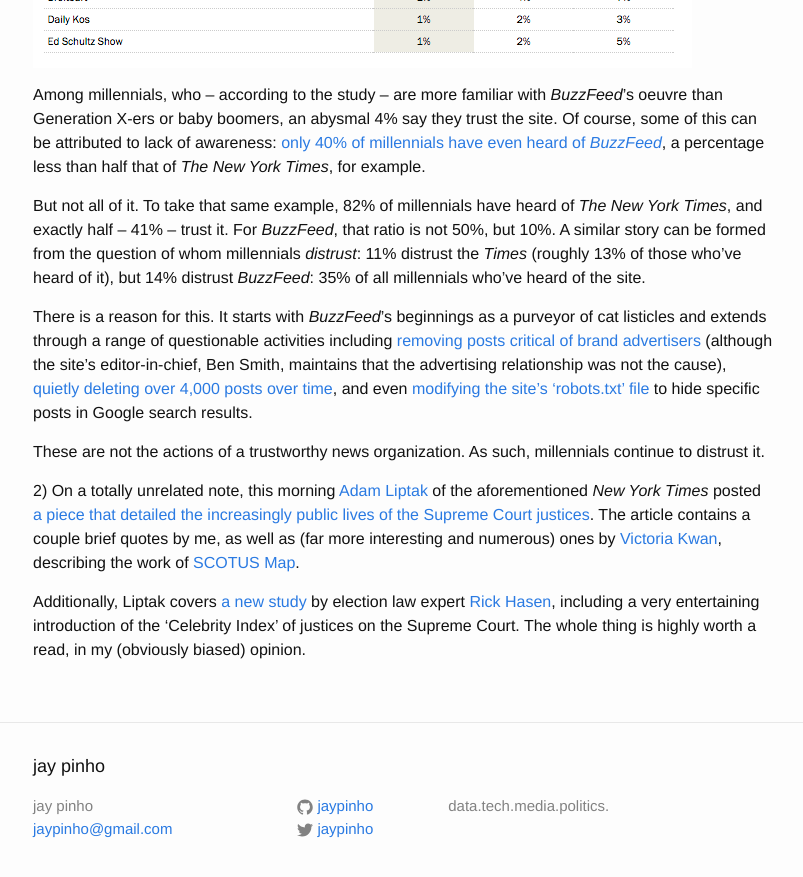
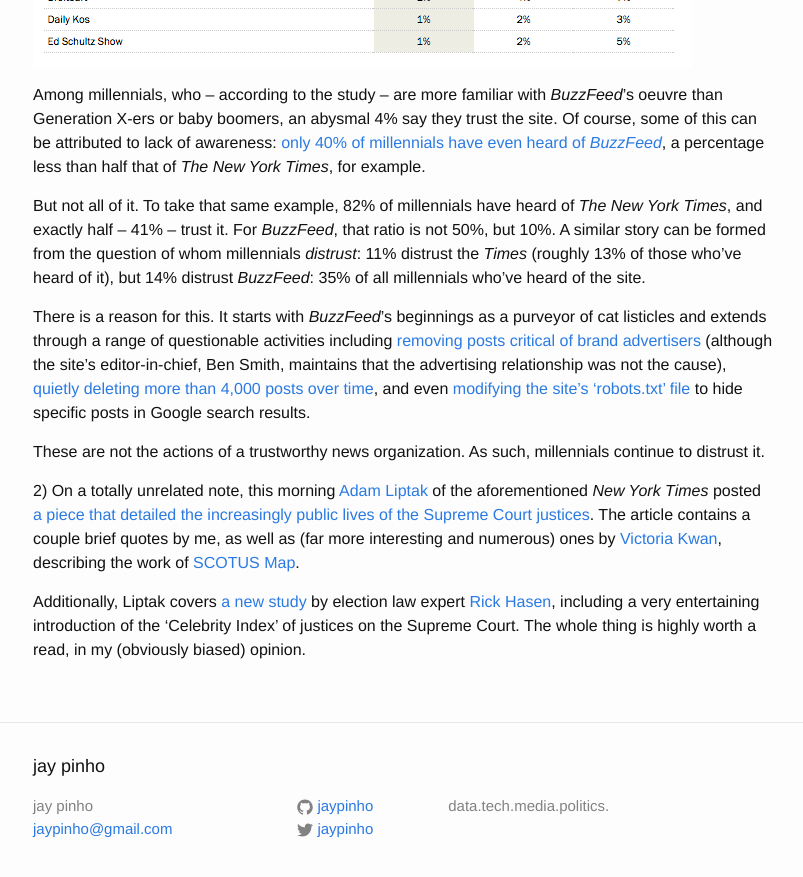
Before and after one commit to jaypinho/jaypinho.github.io, a Jekyll site: the page built from _posts/2015-06-01-jotted-notes.markdown, in a window 1280 px wide and 900 px high, scrolled down 1502 px. Shown: the top 877 px of the window, without its empty margins (237-1040 px from the left). Built offline with Jekyll 4.4.1, drawn with Linux system fonts in a browser that asks for light colours; comment, search, counter and statistics services are not loaded.

Commit message:
Slight fix

```diff
--- a/_posts/2015-06-01-jotted-notes.markdown
+++ b/_posts/2015-06-01-jotted-notes.markdown
@@ -22,7 +22,7 @@
 
 But not all of it. To take that same example, 82% of millennials have heard of <em>The New York Times</em>, and exactly half -- 41% -- trust it. For <em>BuzzFeed</em>, that ratio is not 50%, but 10%. A similar story can be formed from the question of whom millennials <em>distrust</em>: 11% distrust the <em>Times</em> (roughly 13% of those who've heard of it), but 14% distrust <em>BuzzFeed</em>: 35% of all millennials who've heard of the site.
 
-There is a reason for this. It starts with <em>BuzzFeed</em>'s beginnings as a purveyor of cat listicles and extends through a range of questionable activities including [removing posts critical of brand advertisers](http://www.adweek.com/news/press/after-removing-article-critical-dove-buzzfeed-says-it-wants-avoid-publishing-hot-takes-164001) (although the site's editor-in-chief, Ben Smith, maintains that the advertising relationship was not the cause), [quietly deleting over 4,000 posts over time](http://gawker.com/over-4-000-buzzfeed-posts-have-completely-disappeared-1619473070), and even [modifying the site's 'robots.txt' file](https://medium.com/@mathewi/buzzfeed-isn-t-doing-itself-any-favors-on-the-credibility-front-d5e381520b40) to hide specific posts in Google search results.
+There is a reason for this. It starts with <em>BuzzFeed</em>'s beginnings as a purveyor of cat listicles and extends through a range of questionable activities including [removing posts critical of brand advertisers](http://www.adweek.com/news/press/after-removing-article-critical-dove-buzzfeed-says-it-wants-avoid-publishing-hot-takes-164001) (although the site's editor-in-chief, Ben Smith, maintains that the advertising relationship was not the cause), [quietly deleting more than 4,000 posts over time](http://gawker.com/over-4-000-buzzfeed-posts-have-completely-disappeared-1619473070), and even [modifying the site's 'robots.txt' file](https://medium.com/@mathewi/buzzfeed-isn-t-doing-itself-any-favors-on-the-credibility-front-d5e381520b40) to hide specific posts in Google search results.
 
 These are not the actions of a trustworthy news organization. As such, millennials continue to distrust it.
 
```
